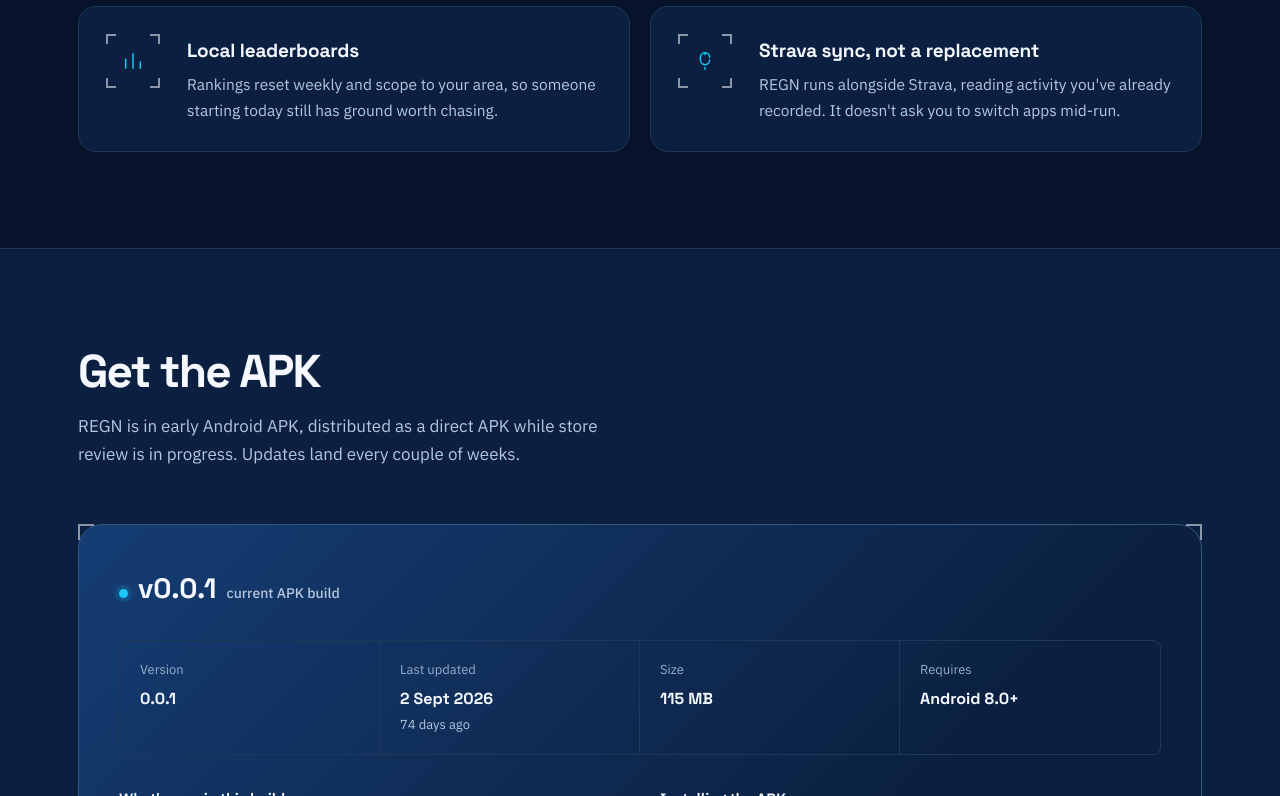
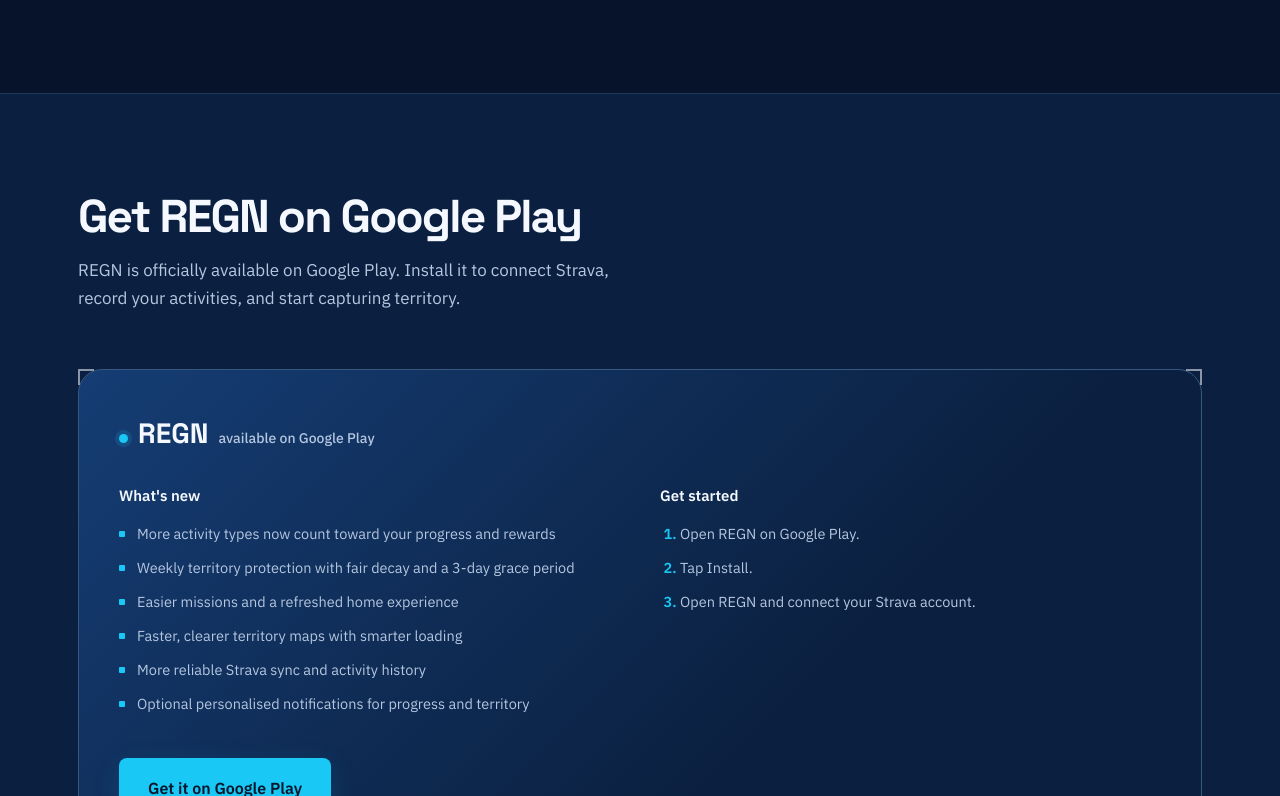
Before and after one commit to anuragkulkarni4321-ux/REGN-WEBPAGE, a plain HTML site: page index.html in a window 1280 px wide. Shown: the part 2004-2800 px from the top of the page. Drawn offline with Linux system fonts and the light colour scheme.

Commit message:
google play store launch added

```diff
--- a/index.html
+++ b/index.html
@@ -27,42 +27,23 @@
       <ul class="navlinks">
         <li><a href="#how-it-works">How it works</a></li>
         <li><a href="#features">Features</a></li>
-        <li><a href="#download">Download</a></li>
+        <li><a href="https://play.google.com/store/apps/details?id=com.regn.app" target="_blank" rel="noopener noreferrer">Google Play</a></li>
       </ul>
-      <a href="#download" class="btn btn-primary">Download APK</a>
+      <a href="https://play.google.com/store/apps/details?id=com.regn.app" class="btn btn-primary" target="_blank" rel="noopener noreferrer">Get it on Google Play</a>
     </div>
   </nav>
-
-  <aside id="maintenance-notice" class="maintenance-notice" aria-labelledby="maintenance-title">
-    <div class="container">
-      <h2 id="maintenance-title">Scheduled maintenance</h2>
-      <p>
-        REGN will be unavailable today, 6 November, from 3:30 PM to 5:30 PM IST
-        while we perform maintenance.
-      </p>
-      <p>Please try again after 5:30 PM. Thank you for your patience.</p>
-      <!-- <h2 id="maintenance-title">Maintenance and testing completed</h2>
-      <p>Testing took longer than expected. Thank you for your patience while we completed the work.</p>
-      <p>
-        If you experience any problems, please
-        <a href="https://mail.google.com/mail/?view=cm&fs=1&to=anuragkulkarni4321@gmail.com" target="_blank"
-          rel="noopener noreferrer">contact us</a>.
-      </p> -->
-    </div>
-  </aside>
   <section class="hero">
     <div class="container">
       <div class="hero-copy">
-        <div class="eyebrow">Android APK, direct download</div>
+        <div class="eyebrow">Now available on Google Play</div>
         <h1>Turn every run into territory.</h1>
         <p class="lead">REGN reads your Strava activity and turns each route into a claim on the map. Run further, hold
           your ground, and climb your local leaderboard.</p>
         <div class="cta-row">
-          <a href="#download" class="btn btn-primary" id="hero-download-btn">Download APK — v0.0.1</a>
+          <a href="https://play.google.com/store/apps/details?id=com.regn.app" class="btn btn-primary" target="_blank" rel="noopener noreferrer">Get it on Google Play</a>
           <a href="#how-it-works" class="btn btn-ghost">See how it works</a>
         </div>
-        <p class="trust-line">Free to play. Works alongside Strava — nothing changes in how you run. Requires Android
-          8.0 or later.</p>
+        <p class="trust-line">Free to play. Download REGN from Google Play and start capturing territory today.</p>
       </div>
 
       <figure class="brand-stage">
@@ -203,69 +184,26 @@
   <section id="download">
     <div class="container">
       <div class="section-head">
-        <h2>Get the APK</h2>
-        <p>REGN is in early Android APK, distributed as a direct APK while store review is in progress. Updates land
-          every couple of weeks.</p>
+        <h2>Get REGN on Google Play</h2>
+        <p>REGN is officially available on Google Play. Install it to connect Strava, record your activities, and start capturing territory.</p>
       </div>
-
       <div class="download-panel reticle">
         <span class="rb-tl"></span><span class="rb-tr"></span><span class="rb-bl"></span><span class="rb-br"></span>
-
-        <div class="dl-top">
-          <div class="version-tag">
-            <span class="status-dot"></span>
-            <span id="version-number">v0.0.1</span>
-            <span class="label">current APK build</span>
-          </div>
+        <div class="dl-top"><div class="version-tag"><span class="status-dot"></span><span>REGN</span><span class="label">available on Google Play</span></div></div>
+        <div class="dl-cols">
+          <div class="changelog"><h4>What's new</h4><ul>
+            <li>More activity types now count toward your progress and rewards</li>
+            <li>Weekly territory protection with fair decay and a 3-day grace period</li>
+            <li>Easier missions and a refreshed home experience</li>
+            <li>Faster, clearer territory maps with smarter loading</li>
+            <li>More reliable Strava sync and activity history</li>
+            <li>Optional personalised notifications for progress and territory</li>
+          </ul></div>
+          <div class="install"><h4>Get started</h4><ol>
+            <li>Open REGN on Google Play.</li><li>Tap Install.</li><li>Open REGN and connect your Strava account.</li>
+          </ol></div>
         </div>
-
-        <div class="stat-grid">
-          <div class="stat-cell">
-            <div class="k">Version</div>
-            <div class="v" id="stat-version">0.0.1</div>
-          </div>
-          <div class="stat-cell">
-            <div class="k">Last updated</div>
-            <div class="v" id="stat-updated">02 Sept 2026<span class="v sub" id="stat-updated-rel"></span>
-            </div>
-          </div>
-          <div class="stat-cell">
-            <div class="k">Size</div>
-            <div class="v" id="stat-size">115 MB</div>
-          </div>
-          <div class="stat-cell">
-            <div class="k">Requires</div>
-            <div class="v" id="stat-requires">Android 8.0+</div>
-          </div>
-        </div>
-
-        <div class="dl-cols">
-          <div class="changelog">
-            <h4>What's new in this build</h4>
-            <ul id="changelog-list">
-              <li>Inbuilt GPS system.You can now use the app's integrated GPS for running.</li>
-              <li>Fixed a delay in territory sync after long runs</li>
-              <li>Added weekly leaderboard reset with area scoping</li>
-              <li>Improved Strava re-authorization reliability</li>
-              <li>New: streak tracker for daily missions</li>
-            </ul>
-          </div>
-          <div class="install">
-            <h4>Installing the APK</h4>
-            <ol>
-              <li>Download the file below. Your browser may flag it as unfamiliar — that's expected for a direct
-                install.</li>
-              <li>Open the downloaded file and tap Install. If prompted, allow installs from this source.</li>
-              <li>Open REGN and connect your Strava account to start capturing.</li>
-            </ol>
-          </div>
-        </div>
-
-        <div class="dl-action">
-          <a href="/assets/REGN-v0.0.1.apk" class="btn btn-primary" id="apk-download-link" download>
-            Download REGN.apk <small id="apk-size-inline">(115 MB)</small>
-          </a>
-        </div>
+        <div class="dl-action"><a href="https://play.google.com/store/apps/details?id=com.regn.app" class="btn btn-primary" target="_blank" rel="noopener noreferrer">Get it on Google Play</a></div>
       </div>
     </div>
   </section>
@@ -289,72 +227,6 @@
     </div>
   </footer>
 
-  <script>
-    // ---- Single place to update on every new release ----
-    const APP_INFO = {
-      version: "0.0.1",
-      releaseDate: "2026-09-02", // YYYY-MM-DD
-      fileSizeMB: 115,
-      minAndroid: "8.0",
-      downloadUrl: "https://github.com/anuragkulkarni4321-ux/REGN-WEBPAGE/releases/download/v0.0.1/REGN-v0.0.1.apk",
-      changelog: [
-        "Fixed a delay in territory sync after long runs",
-        "Added weekly leaderboard reset with area scoping",
-        "Improved Strava re-authorization reliability",
-        "New: streak tracker for daily missions"
-      ]
-    };
-
-    function formatDate(d) {
-      return d.toLocaleDateString('en-GB', { day: 'numeric', month: 'short', year: 'numeric' });
-    }
-
-    function relativeDays(d) {
-      const now = new Date();
-      const diffMs = now.setHours(0, 0, 0, 0) - new Date(d).setHours(0, 0, 0, 0);
-      const days = Math.round(diffMs / 86400000);
-      if (days <= 0) return "today";
-      if (days === 1) return "1 day ago";
-      return days + " days ago";
-    }
-
-    function renderAppInfo() {
-      const release = new Date(APP_INFO.releaseDate);
-      const dateStr = formatDate(release);
-      const relStr = relativeDays(release);
-
-      document.getElementById('version-number').textContent = "v" + APP_INFO.version;
-      document.getElementById('stat-version').textContent = APP_INFO.version;
-      document.getElementById('stat-updated').firstChild.textContent = dateStr;
-      document.getElementById('stat-updated-rel').textContent = relStr;
-      document.getElementById('stat-size').textContent = APP_INFO.fileSizeMB + " MB";
-      document.getElementById('stat-requires').textContent = "Android " + APP_INFO.minAndroid + "+";
-
-      const heroBtn = document.getElementById('hero-download-btn');
-      if (heroBtn) heroBtn.textContent = "Download APK — v" + APP_INFO.version;
-
-      const dlLink = document.getElementById('apk-download-link');
-      if (dlLink) {
-        dlLink.href = APP_INFO.downloadUrl;
-        dlLink.childNodes[0].textContent = "Download REGN.apk ";
-      }
-      const sizeInline = document.getElementById('apk-size-inline');
-      if (sizeInline) sizeInline.textContent = "(" + APP_INFO.fileSizeMB + " MB)";
-
-      const list = document.getElementById('changelog-list');
-      if (list) {
-        list.innerHTML = "";
-        APP_INFO.changelog.forEach(function (item) {
-          const li = document.createElement('li');
-          li.textContent = item;
-          list.appendChild(li);
-        });
-      }
-    }
-
-    renderAppInfo();
-  </script>
-
 </body>
 
 </html>
```
Also changed, not shown: package-lock.json (added).
